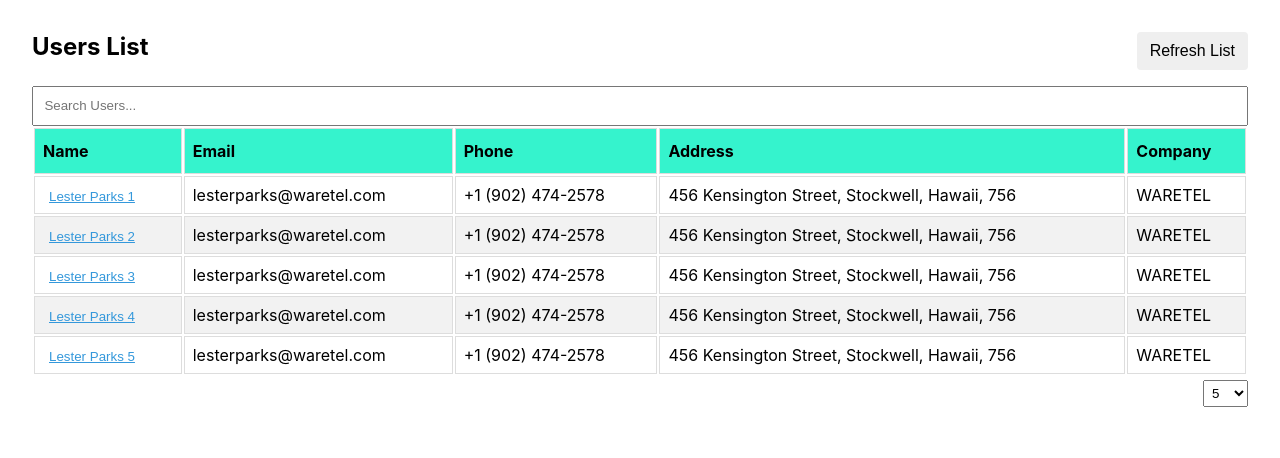
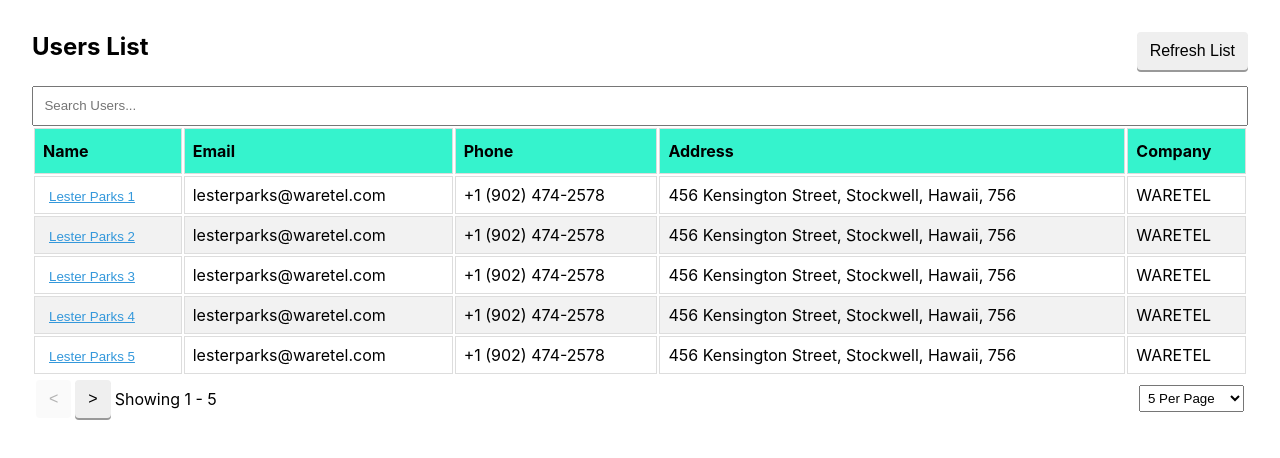
Before and after one commit to fredlintz5/react-app-typescript, a React (Create React App) app: page / in a window 1280 px wide. Shown: the top 458 px of the page. Built offline with nearby package versions, Linux system fonts and the light colour scheme.

Commit message:
pagination

```diff
--- a/src/components/general/Pagination.tsx
+++ b/src/components/general/Pagination.tsx
@@ -1,4 +1,4 @@
-import { FunctionComponent, useEffect, useState } from 'react'
+import { useEffect, useState } from 'react'
 
 export interface PaginationProps {
   perPage?: number
@@ -7,38 +7,62 @@ export interface PaginationProps {
   total: number
   id: string
   setPerPage: Function
+  setCurrentPage: Function
 }
 
-export const Pagination: FunctionComponent<PaginationProps> = (props: PaginationProps) => {
-  const { perPage, pageOptions, setPerPage } = props
+export const Pagination = (props: PaginationProps) => {
+  const {
+    total,
+    setPerPage,
+    setCurrentPage,
+    perPage = 5,
+    currentPage = 0,
+    pageOptions = [5, 10, 20],
+    id: paginationId = `pagination-${Date.now()}`
+  } = props
 
   // state
-  const [localPerPage, setLocalPerPage] = useState(perPage)
+  const [lowerIndex, setLowerIndex] = useState(currentPage * perPage)
+  const [upperIndex, setUpperIndex] = useState(currentPage * perPage + perPage)
 
   // hooks
-  useEffect(() => setPerPage(localPerPage), [localPerPage, setPerPage])
+  useEffect(() => setPerPage(perPage), [perPage, setPerPage])
+  useEffect(() => {
+    setCurrentPage(currentPage)
+    setLowerIndex(currentPage * perPage)
+    setUpperIndex(currentPage * perPage + perPage)
+  }, [currentPage, setCurrentPage, perPage])
 
   // methods
   const handlePageChange = (e: React.ChangeEvent<HTMLSelectElement>) => {
     const { target: { value } } = e;
-    setLocalPerPage(Number(value));
+    setPerPage(Number(value));
+    setCurrentPage(0);
+  }
+  const handleCurrentPageChange = (index: number) => {
+    setCurrentPage(index);
   }
 
-
   return (
-    <div>
-      <select className="is-block ml-auto p-1 mt-1" value={localPerPage} onChange={(e) => handlePageChange(e)}>
-        {pageOptions?.map(po => (
-          <option value={po} key={po}>{po}</option>
-        ))}
-      </select>
+    <div className="pagination is-flex m-1 has-aligned-items-center">
+      <div className="buttons">
+        <button
+          className="button"
+          disabled={currentPage === 0}
+          onClick={() => handleCurrentPageChange(currentPage - 1)}>&#60;</button>
+        <button
+          className="button"
+          disabled={(currentPage + 1) * perPage >= total}
+          onClick={() => handleCurrentPageChange(currentPage + 1)}>&#62;</button>
+      </div>
+      <div>Showing {lowerIndex + 1} - {upperIndex > total ? total : upperIndex}</div>
+      <div className="ml-auto">
+        <select className="p-1" value={perPage} onChange={(e) => handlePageChange(e)}>
+          {pageOptions?.map(po => (
+            <option value={po} key={`${paginationId}-${po}`}>{po} Per Page</option>
+          ))}
+        </select>
+      </div>
     </div>
   )
 }
-
-Pagination.defaultProps = {
-  perPage: 5,
-  currentPage: 0,
-  pageOptions: [5, 10, 20],
-  id: `pagination-${Date.now()}`
-};
--- a/src/components/general/Table.tsx
+++ b/src/components/general/Table.tsx
@@ -1,4 +1,4 @@
-import { useEffect, useState, useMemo, FunctionComponent } from 'react'
+import { useEffect, useState, useMemo } from 'react'
 import debounce from 'lodash/debounce'
 
 import { Pagination, PaginationProps } from './Pagination';
@@ -13,6 +13,7 @@ export interface TableProps {
   placeholder?: string
   rows: Array<Object>
   columns: Array<Column>
+  hasPagination?: boolean
 }
 
 export interface Column {
@@ -34,34 +35,60 @@ enum Sort {
   NONE = 'NONE',
 }
 
-export const Table: FunctionComponent<TableProps> = (props: TableProps) => {
+export const Table = (props: TableProps) => {
   // props
-  const { show, rows, columns, id: tableId, hasSearch, loading = false, placeholder } = props;
+  const {
+    rows,
+    columns,
+    show = true,
+    loading = false,
+    hasSearch = false,
+    placeholder = 'Search...',
+    id: tableId = `table-${Date.now()}`,
+    hasPagination = true,
+  } = props;
 
   // data
   const [filteredRows, setFilteredRows] = useState<any[]>([]);
   const [sortedFilteredPaginatedRows, setSortedFilteredPaginatedRows] = useState<any[]>([]);
   const [perPage, setPerPage] = useState(5);
+  const [currentPage, setCurrentPage] = useState(0);
   const [searchText, setSearchText] = useState<string>('');
   const [sortMap, setSortMap] = useState<SortMap>({ direction: Sort.NONE });
   const [showEmptyState, setShowEmptyState] = useState<boolean>(false);
-  const [paginationProps] = useState<PaginationProps>({
+  const [paginationProps, setPaginationProps] = useState<PaginationProps>({
     perPage,
     total: 0,
     id: 'user-list-table-pagination',
+    currentPage: 0,
     setPerPage,
+    setCurrentPage,
   })
 
   // hooks
-  useEffect(() => setFilteredRows([...rows]), [rows])
+  const debouncedFilter = useMemo(() => {
+    return debounce(({ search, rows }) => {
+      setFilteredRows(filterRows(search, rows))
+      setCurrentPage(0)
+    }, 600)
+  }, []);
 
   useEffect(() => {
-    setSortedFilteredPaginatedRows([...sortRows(sortMap, filteredRows)].filter((_, index) => index < perPage))
-  }, [filteredRows, sortMap, perPage])
+    setFilteredRows([...rows])
+    setPaginationProps(p => ({ ...p, total: rows.length }))
+  }, [rows])
+
+  useEffect(() => {
+    const lowerIndex = currentPage * perPage
+    const upperIndex = lowerIndex + perPage
+    const updatedRows = [...sortRows(sortMap, filteredRows)]
+    const paginatedRows = updatedRows.filter((_, index) => index >= lowerIndex && index < upperIndex)
+
+    setSortedFilteredPaginatedRows(paginatedRows)
+    setPaginationProps(p => ({ ...p, total: updatedRows.length, currentPage, perPage }))
+  }, [filteredRows, sortMap, perPage, currentPage])
 
   useEffect(() => setShowEmptyState(!filteredRows?.length), [filteredRows])
-
-  const debouncedFilter = useMemo(() => debounce(({ search, rows }) => setFilteredRows(filterRows(search, rows)), 600), []);
 
   // methods
   const handleSearchEvent = (e: React.ChangeEvent<HTMLInputElement>) => {
@@ -117,7 +144,7 @@ export const Table: FunctionComponent<TableProps> = (props: TableProps) => {
   }
 
   return (
-    <div>
+    <div className="table">
       {show ?
         <div>
           {loading
@@ -157,7 +184,7 @@ export const Table: FunctionComponent<TableProps> = (props: TableProps) => {
                       </tr>))}
                   </tbody>
                 </table>
-                <Pagination {...paginationProps}/>
+                {hasPagination && <Pagination {...paginationProps}/>}
               </div>
           }
         </div>
@@ -166,11 +193,3 @@ export const Table: FunctionComponent<TableProps> = (props: TableProps) => {
     </div>
   )
 }
-
-Table.defaultProps = {
-  show: true,
-  loading: false,
-  hasSearch: false,
-  placeholder: 'Search...',
-  id: `table-${Date.now()}`
-};
--- a/src/index.css
+++ b/src/index.css
@@ -12,13 +12,37 @@ a {
   color: #3498db;
   cursor: pointer;
 }
-
+.buttons  .button {
+  margin-right: .25rem;
+}
+.button:active {
+  box-shadow: 0 1px #666;
+  transform: translateY(2px);
+}
 button.anchor {
   text-decoration: underline;
   color: #3498db;
   cursor: pointer;
   background: unset;
   border: unset;
+}
+button:disabled {
+  cursor: not-allowed;
+  box-shadow: unset;
+}
+.button {
+  display: inline-block;
+  font-weight: 400;
+  text-align: center;
+  white-space: nowrap;
+  vertical-align: middle;
+  border: 1px solid transparent;
+  cursor: pointer;
+  padding: .375rem .75rem;
+  font-size: 1rem;
+  line-height: 1.5;
+  border-radius: .25rem;
+  box-shadow: 0 2px #999;
 }
 
 .is-block {
@@ -27,14 +51,23 @@ button.anchor {
 .is-flex {
   display: flex;
 }
+.has-aligned-items-center {
+  align-items: center;
+}
 .ml-auto {
   margin-left: auto;
 }
 .m-0 {
   margin: 0;
 }
+.m-1 {
+  margin: .25rem;
+}
 .p-1 {
   padding: .25rem;
+}
+.pr-2 {
+  padding-right: .75rem;
 }
 .mb-1 {
   margin-bottom: .25rem;
@@ -47,20 +80,6 @@ button.anchor {
 }
 .mt-1 {
   margin-top: .25rem;
-}
-
-.button {
-  display: inline-block;
-  font-weight: 400;
-  text-align: center;
-  white-space: nowrap;
-  vertical-align: middle;
-  border: 1px solid transparent;
-  cursor: pointer;
-  padding: .375rem .75rem;
-  font-size: 1rem;
-  line-height: 1.5;
-  border-radius: .25rem;
 }
 
 .loader {
```
Also changed, not shown: src/hooks/index.ts (added, +9 -0 lines).
